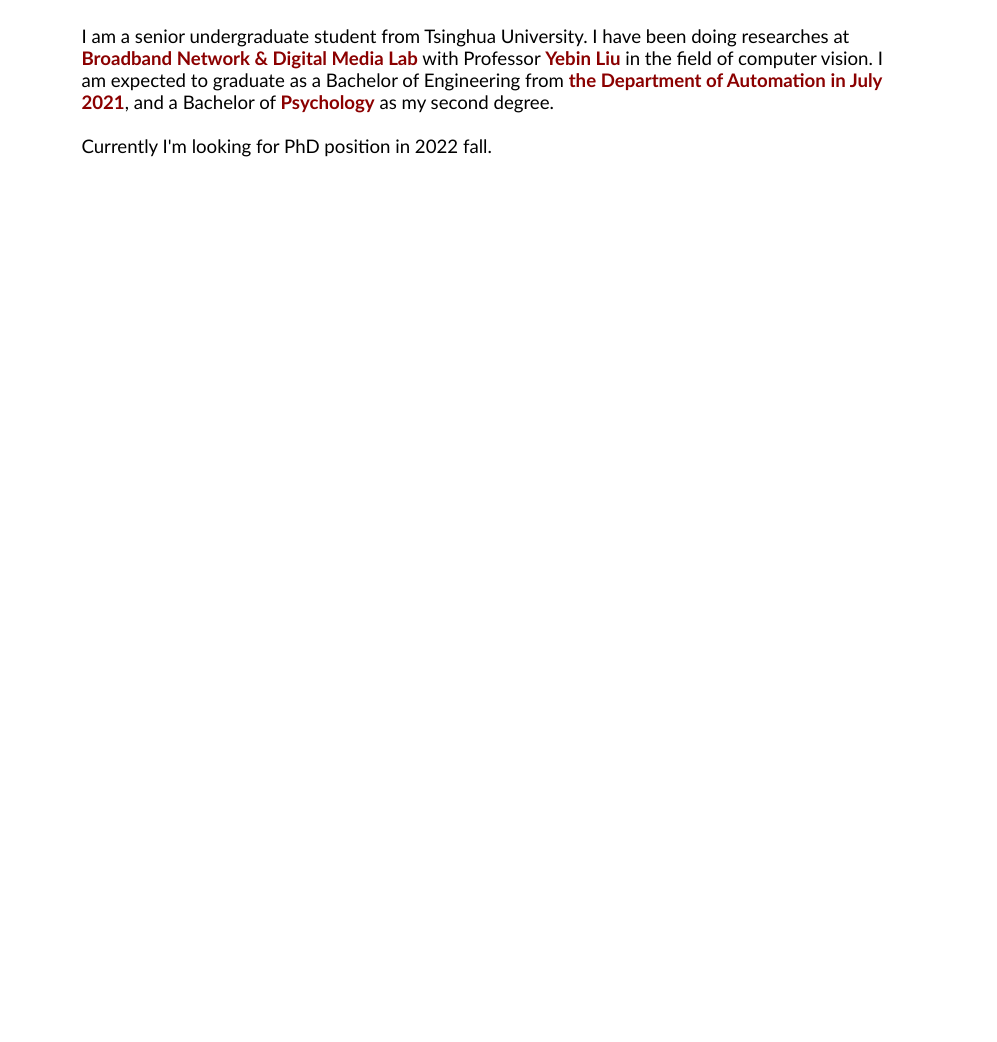
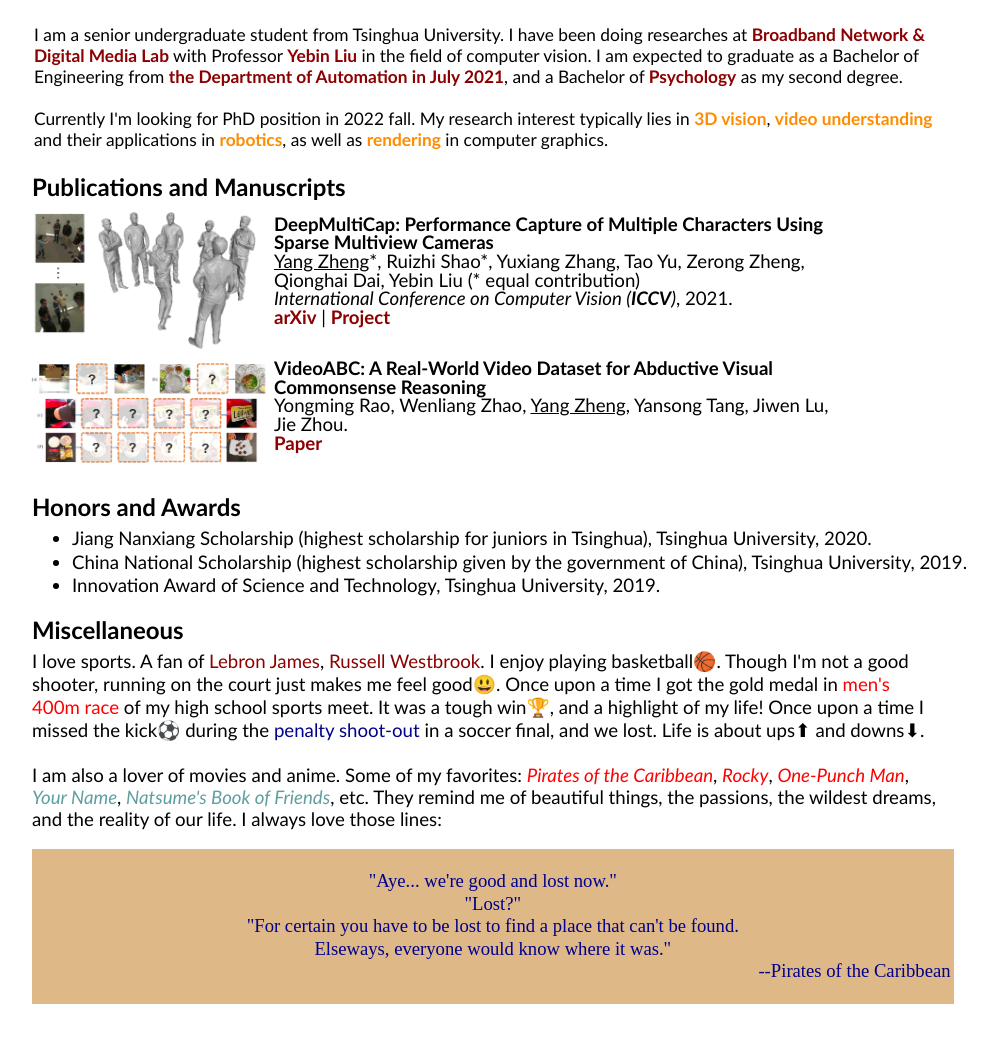
Before and after one commit to y-zheng18/y-zheng18.github.io, a plain HTML site: page index.html in a window 1280 px wide. Shown: the part 268-1310 px from the top of the page, without its empty margins (156-1153 px from the left). Before the commit the page ends 800 px from the top, so only its background shows below. Drawn offline with Linux system fonts and the light colour scheme; some packages are replaced by stand-ins of ours; a script that the page names is missing.

Commit message:
updates of website

```diff
--- a/index.html
+++ b/index.html
@@ -31,7 +31,7 @@
 
 
 <body style="width:80%;margin:auto" bgcolor="#FFFFFF">
-	<table border="0" id="table1">
+	<table border="0" id="table1" style="margin-left: 8px">
 		<tbody>
 			<tr>
 				<td width="323">
@@ -56,11 +56,11 @@
 		</tbody>
 	</table>
 
-<table style="width:80%;margin:auto">
+<table style="margin-left: 55px;margin-right: 55px">
 		<tbody>
 			<td>
 				<td style="border-style: none; border-width: medium;">
-					<p style="margin-top: 3px; margin-bottom: 3px;"><font face="Calibri" style="font-size: 14pt;">
+					<p style="margin-top: 3px; margin-bottom: 3px;"><font face="Calibri" style="font-size: 13pt;">
 						<br>I am a senior undergraduate student from Tsinghua University.
 						I have been doing researches at <a href="http://media.au.tsinghua.edu.cn/english/index/index.html"><b>Broadband Network & Digital Media Lab</b></a>
 						with Professor <a href="http://liuyebin.com/"><b>Yebin Liu</b></a> in the field of computer vision.
@@ -69,10 +69,87 @@
 						<br>
 						<br>
 						Currently I'm looking for PhD position in 2022 fall.
+						My research interest typically lies in <b style="color: darkorange">3D vision</b>, <b style="color: darkorange">video understanding</b> and their applications in <b style="color: darkorange">robotics</b>,
+						as well as <b style="color: darkorange">rendering</b> in computer graphics.
+						<br>
+
 					</font></p>
 				</td>
 			</td>
 		</tbody>
-	</table>
+</table>
+
+<table style="width:80%;margin-left: 55px;">
+	<tbody>
+	<tr>
+		<p style="margin-left: 60px;margin-bottom: -10px"><b><font size="5">
+		Publications and Manuscripts</font></b></p>
+	</tr>
+
+	<tr align="left">
+	<td width="20%" valign="top"><p><img src="./figs/deelmulticap.png" width="240" alt="DeepMultiCap"  align="top"></p></td>
+	<td width="80%" valign="top"><p style="font-size: 14pt;line-height: 1">
+		<strong >DeepMultiCap: Performance Capture of Multiple Characters Using Sparse Multiview Cameras</strong><br>
+					<span style="text-decoration: underline">Yang Zheng</span>*, Ruizhi Shao*, Yuxiang Zhang, Tao Yu, Zerong Zheng, Qionghai Dai, Yebin Liu (* equal contribution)<br>
+				<em>International Conference on Computer Vision (<b>ICCV</b>)</em>, 2021. <br>
+		<a href="https://arxiv.org/abs/2105.00261"><b>arXiv</b></a> |
+		<b><a href="http://www.liuyebin.com/dmc/dmc.html">Project</a></b>
+		</p></td></tr>
+
+	<tr align="left">
+	<td width="20%" valign="top"><p style="margin-top: -15px"><img src="./figs/video_abc.png" width="240" alt="video_abc"  align="top"></p></td>
+	<td width="80%" valign="top"><p style="font-size: 14pt;line-height: 1;margin-top: -10px">
+		<strong >VideoABC: A Real-World Video Dataset for Abductive Visual Commonsense Reasoning</strong><br>
+					Yongming Rao, Wenliang Zhao, <span style="text-decoration: underline">Yang Zheng</span>, Yansong Tang, Jiwen Lu, Jie Zhou.<br>
+		<b><a href="papers/VideoABC%20A%20Real-World%20Video%20Dataset%20forAbductive%20Visual%20Commonsense%20Reasoning.pdf">Paper</a></b>
+		</p></td></tr>
+
+	</tbody>
+</table>
+
+<p style="margin-left: 60px;margin-top: -30px"><b><font size="5"><br>
+		Honors and Awards</font></b></p>
+		<font style="font-size: 14pt; line-height: 1.25;">
+			<ul style="margin-left: 60px;margin-top: -10px">
+				<li>Jiang Nanxiang Scholarship (highest scholarship for juniors in Tsinghua), Tsinghua University, 2020.</li>
+				<li>China National Scholarship (highest scholarship given by the government of China), Tsinghua University, 2019.</li>
+				<li>Innovation Award of Science and Technology, Tsinghua University, 2019.</li>
+			</ul>
+		</font>
+
+<p style="margin-left: 60px;margin-top: -30px"><b><font size="5"><br>
+		Miscellaneous</font></b></p>
+<p style="margin-left: 60px;margin-right: 60px;margin-top: -10px;font-size: 14pt">
+	I love sports. A fan of <a href="https://twitter.com/kingjames">Lebron James</a>, <a href="https://twitter.com/russwest44">Russell Westbrook</a>.
+	I enjoy playing basketball&#127936. Though I'm not a good shooter, running on the court just makes me feel good&#128515.
+	Once upon a time I got the gold medal in <span style="color: red">men's 400m race</span> of my high school sports meet. It was a tough win&#127942, and a highlight of my life!
+	Once upon a time I missed the kick&#9917 during the <span style="color: darkblue">penalty shoot-out</span> in a soccer final, and we lost. Life is about ups&#11014 and downs&#11015.
+	<br>
+	<br>
+	I am also a lover of movies and anime. Some of my favorites:
+	<a href="https://en.wikipedia.org/wiki/Pirates_of_the_Caribbean_(film_series)" style="color: red;"><i>Pirates of the Caribbean</i></a>,
+	<a href="https://en.wikipedia.org/wiki/Rocky" style="color: red;"><i>Rocky</i></a>,
+	<a href="https://en.wikipedia.org/wiki/One-Punch_Man" style="color: red;"><i>One-Punch Man</i></a>,
+	<a href="https://en.wikipedia.org/wiki/Your_Name" style="color: cadetblue;"><i>Your Name</i></a>,
+	<a href="https://en.wikipedia.org/wiki/Natsume%27s_Book_of_Friends" style="color: cadetblue;"><i>Natsume's Book of Friends</i></a>,
+	etc. They remind me of beautiful things, the passions, the wildest dreams, and the reality of our life.
+	I always love those lines:
+</p>
+<table style="margin-left: 60px;margin-right: 60px;background-color: burlywood; font-family: 'Segoe Print';font-size: 14pt;line-height: 1.2;width: 90%;color: darkblue">
+	<td>
+		<p>
+			<div style="text-align: center">
+		"Aye... we're good and lost now."<br>
+		"Lost?"<br>
+		"For certain you have to be lost to find a place that can't be found.
+		<br>Elseways, everyone would know where it was."</div>
+		<div style="text-align: right">--Pirates of the Caribbean<br></div></p>
+<!--		"I have a rendezvous beyond my beloved horizon."-->
+
+	</td>
+</table>
+<br>
+<br>
+
 </body>
 </html>
```
Also changed, not shown: figs/deelmulticap.png (added), figs/video_abc.png (added).
